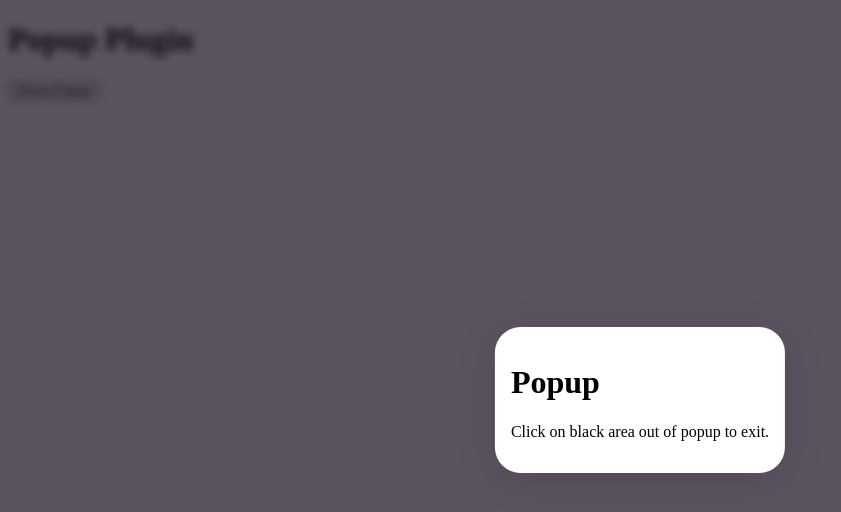
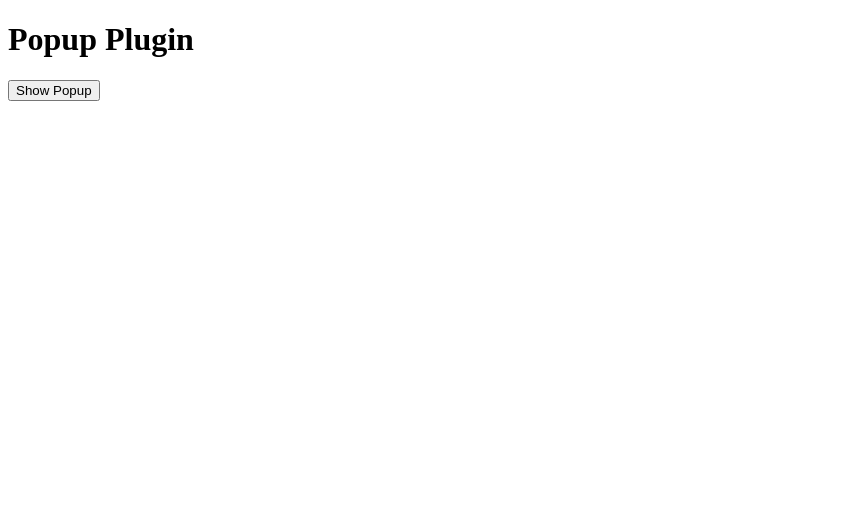
Before and after one commit to iosmonbekov/popup-plugin, a Vue app: page / in a window 1280 px wide. Shown: the top 512 px of the page, without its empty margins (0-841 px from the left). Built offline with nearby package versions, Linux system fonts and the light colour scheme.

Commit message:
Added open/close functionality

```diff
--- a/src/App.vue
+++ b/src/App.vue
@@ -2,17 +2,31 @@
 
   <h1>Popup Plugin</h1>
 
-  <button>
+  <button @click="openPopup">
     Show Popup
   </button>
 
 
-  <Popup />
+  <Popup
+      :open="popup"
+      @close="closePopup"
+  />
 </template>
 
 <script setup>
-import Popup  from '@/components/Popup';
+import Popup from '@/components/Popup';
+import {ref} from 'vue';
 
+const popup = ref(false);
+
+function openPopup() {
+  popup.value = true;
+}
+
+function closePopup() {
+  console.log('CLOSE');
+  popup.value = false;
+}
 </script>
 
 <style>
--- a/src/components/Popup.vue
+++ b/src/components/Popup.vue
@@ -1,6 +1,6 @@
 <template>
-  <div class="popup-wrapper">
-    <div class="popup-back"></div>
+  <div class="popup-wrapper" v-show="open">
+    <div class="popup-back" @click="closePopup"></div>
     <div class="popup">
       <!--THERE YOU CAN PASTE ANY HTML YOU WANT. START-->
       <h1>Popup</h1>
@@ -11,6 +11,14 @@
 </template>
 
 <script setup>
+import {defineProps, defineEmits} from 'vue'
+
+const props = defineProps(['open']);
+const emit = defineEmits(['close']);
+
+function closePopup() {
+  emit('close');
+}
 </script>
 
 <style scoped>
@@ -21,6 +29,7 @@
   left: 0;
   top: 0;
 }
+
 .popup-back {
   position: absolute;
   left: 50%;
@@ -32,6 +41,7 @@
   background: rgba(24, 10, 31, 0.7);
   z-index: 1;
 }
+
 .popup {
   width: fit-content;
   background: white;
```
